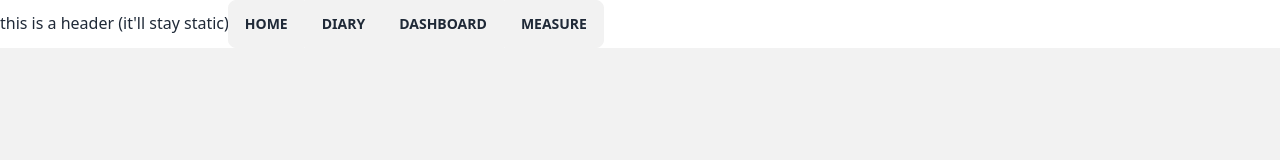
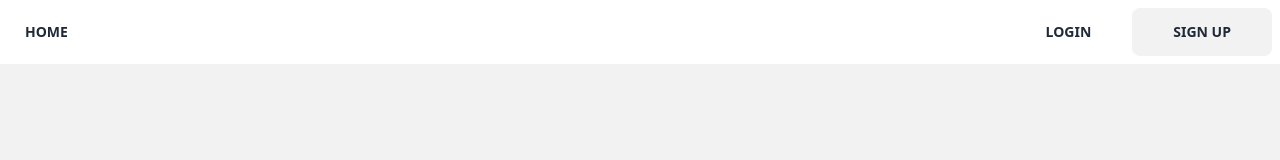
Before and after one commit to olukukoyi/fitness-pals-ctp, a React (Vite) app in the folder client/: page / in a window 1280 px wide. Shown: the top 160 px of the page. Built offline with nearby package versions, Linux system fonts and the light colour scheme.

Commit message:
Created Header component, login/logout screens (no backend)

```diff
--- a/client/src/AppRouter.jsx
+++ b/client/src/AppRouter.jsx
@@ -1,18 +1,11 @@
-import { Route, Routes, Link } from "react-router-dom";
+import { Route, Routes} from "react-router-dom";
 import Home from "./components/Home"
+import Header from "./components/Header"
 
 function AppRouter() {
   return (
     <>
-      <header>
-        this is a header (it'll stay static)
-        <div className="btn-group">
-          <Link to={"/"} className="btn">Home</Link>
-          <Link to={"/diary"} className="btn">Diary</Link>
-          <Link to={"/dashboard"} className="btn">Dashboard</Link>
-          <Link to={"/measure"} className="btn">Measure</Link>
-        </div>
-      </header>
+      <Header />
       <Routes>
         <Route path="/" element={<Home/>}/>
         <Route path="/diary" element={"diary component"}/>
--- /dev/null
+++ b/client/src/components/Header.jsx
@@ -0,0 +1,46 @@
+import React from 'react'
+import { Link }  from "react-router-dom"
+
+function Header( props ) {
+    if (props.loggedIn){
+        return (
+        <div className="navbar bg-base-100">
+            <div className="flex-1">
+                <Link to={"/"} className="btn btn-ghost">Home</Link>
+                <Link to={"/diary"} className="btn btn-ghost">Diary</Link>
+                <Link to={"/dashboard"} className="btn btn-ghost">Dashboard</Link>
+                <Link to={"/measure"} className="btn btn-ghost">Measure</Link>
+            </div>
+            <div className="dropdown dropdown-end flex-none">
+                <label tabIndex={0} className="btn btn-ghost btn-circle avatar">
+                <div className="w-10 rounded-full">
+                    <img alt="Profile" src="" />
+                </div>
+                </label>
+                <ul tabIndex={0} className="menu menu-sm dropdown-content mt-3 z-[1] p-2 shadow bg-base-100 rounded-box w-52">
+                <li>
+                    <a className="justify-between">
+                    Profile
+                    </a>
+                </li>
+                <li><a>Settings</a></li>
+                <li><a>Logout</a></li>
+                </ul>
+            </div>
+        </div>
+        )
+    }
+    return (
+        <div className="navbar bg-base-100">
+            <div className="flex-1">
+                <Link to={"/"} className="btn btn-ghost">Home</Link>
+            </div>
+            <div className="flex-none">
+                <div className="px-10 btn btn-ghost">Login</div>
+                <div className="px-10 btn">Sign Up</div>
+            </div>
+        </div>
+    )
+}
+
+export default Header
```
Also changed, not shown: client/src/components/Home.css (deleted).
